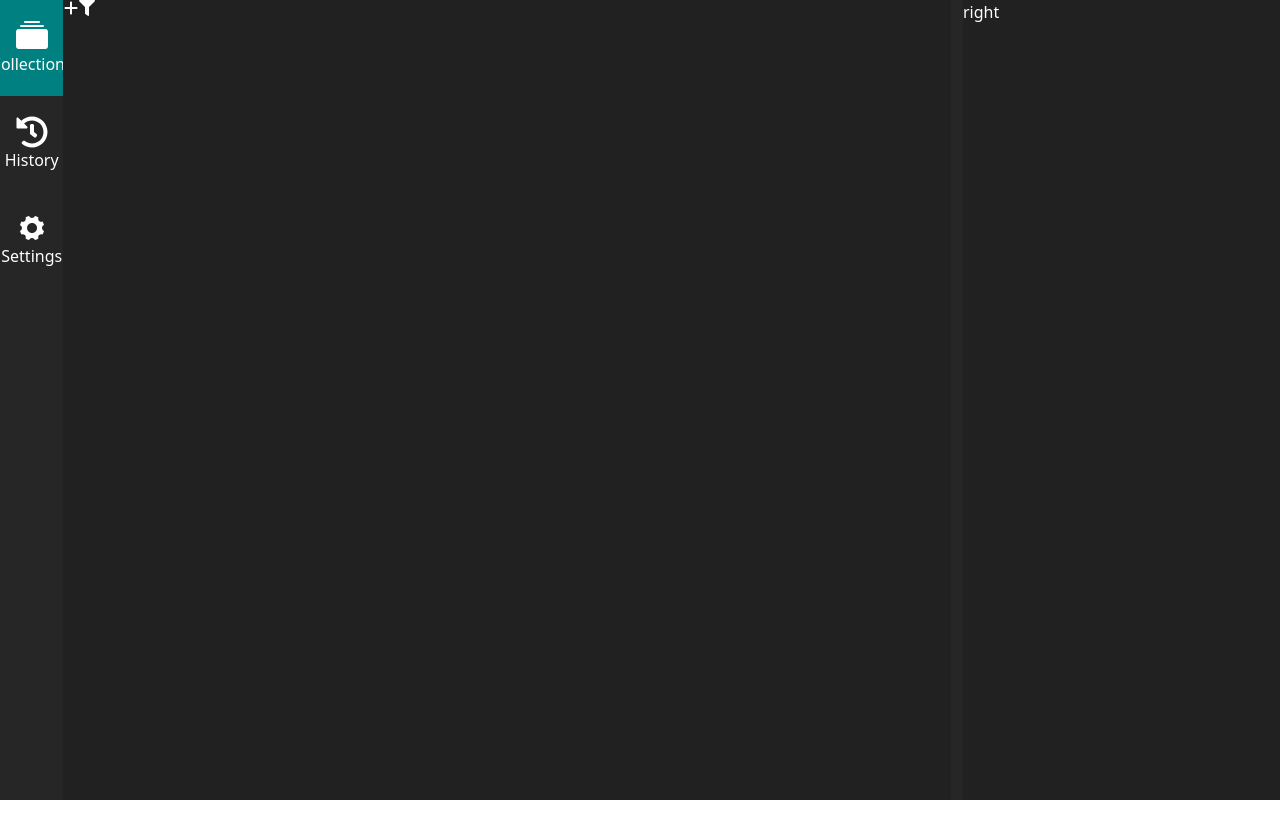
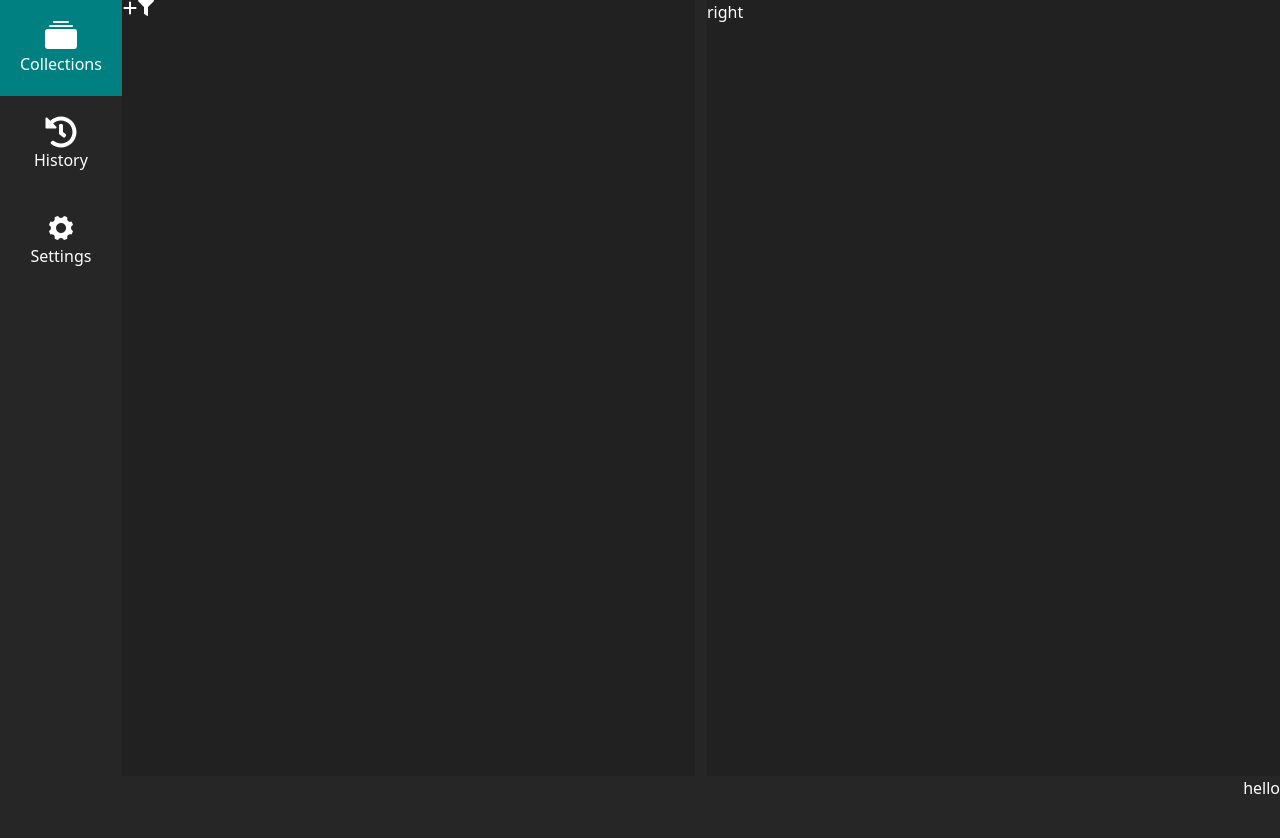
Before and after one commit to PV1shal/capybara, a React (Vite) app: page / in a window 1280 px wide. Shown: the top 838 px of the page. Before the commit the page ends 800 px from the top, so only its background shows below. Built offline with nearby package versions, Linux system fonts and the light colour scheme.

Commit message:
removed resizability of options panel

```diff
--- a/src/App.jsx
+++ b/src/App.jsx
@@ -6,6 +6,7 @@ import OptionsPanel from "./components/OptionsPanel";
 import CollectionsPanel from "./components/CollectionsPanel";
 import HistoryPanel from "./components/HistoryPanel";
 import SettingsPanel from "./components/SettingsPanel";
+import BottomNavBar from "./components/BottomNavBar";
 
 function App() {
   const [activePanel, setActivePanel] = useState("collections");
@@ -24,16 +25,15 @@ function App() {
   };
 
   return (
-    <div className="bg-primary_bg w-screen h-screen text-primary_text">
+    <div className="bg-primary_bg w-[screen] h-[97vh] text-primary_text">
       <PanelGroup autoSaveId="dashboard" direction="horizontal">
-        <Panel defaultSize={5} className="flex flex-col bg-secondary_bg">
+        <div className="flex flex-col bg-secondary_bg">
           <OptionsPanel
             activePanel={activePanel}
             setActivePanel={setActivePanel}
           />
-        </Panel>
-        <PanelResizeHandle />
-        <Panel className="flex flex-col bg-primary_bg">
+        </div>
+        <Panel defaultSize={25} minSize={15} className="flex flex-col bg-primary_bg">
           {renderActivePanel()}
         </Panel>
         <PanelResizeHandle className="w-3 bg-secondary_bg" />
@@ -41,6 +41,7 @@ function App() {
           <div>right</div>
         </Panel>
       </PanelGroup>
+      <BottomNavBar />
     </div>
   );
 }
--- /dev/null
+++ b/src/components/BottomNavBar.jsx
@@ -0,0 +1,9 @@
+const BottomNavBar = () => {
+    return (
+        <div className="w-full flex flex-row justify-end text-primary_text bg-secondary_bg h-full">
+            hello
+        </div>
+    )
+}
+
+export default BottomNavBar;
--- a/src/components/OptionsPanel.jsx
+++ b/src/components/OptionsPanel.jsx
@@ -5,19 +5,19 @@ import { FaHistory } from "react-icons/fa";
 const OptionsPanel = ({ activePanel, setActivePanel }) => {
   return (
     <>
-      <div className="flex flex-col items-center p-5 hover:bg-primary_select" onClick={() => {
+      <div className="flex flex-col items-center p-5 hover:bg-primary_select hover:cursor-pointer" onClick={() => {
         setActivePanel("collections")
       }}>
         <BsFillCollectionFill size={32} />
         Collections
       </div>
-      <div className="flex flex-col items-center p-5 hover:bg-primary_select" onClick={() => {
+      <div className="flex flex-col items-center p-5 hover:bg-primary_select hover:cursor-pointer" onClick={() => {
         setActivePanel("history")
       }}>
         <FaHistory size={32} />
         History
       </div>
-      <div className="flex flex-col items-center p-5 hover:bg-primary_select" onClick={() => {
+      <div className="flex flex-col items-center p-5 hover:bg-primary_select hover:cursor-pointer" onClick={() => {
         setActivePanel("settings")
       }}>
         <IoIosSettings size={32} />
```
